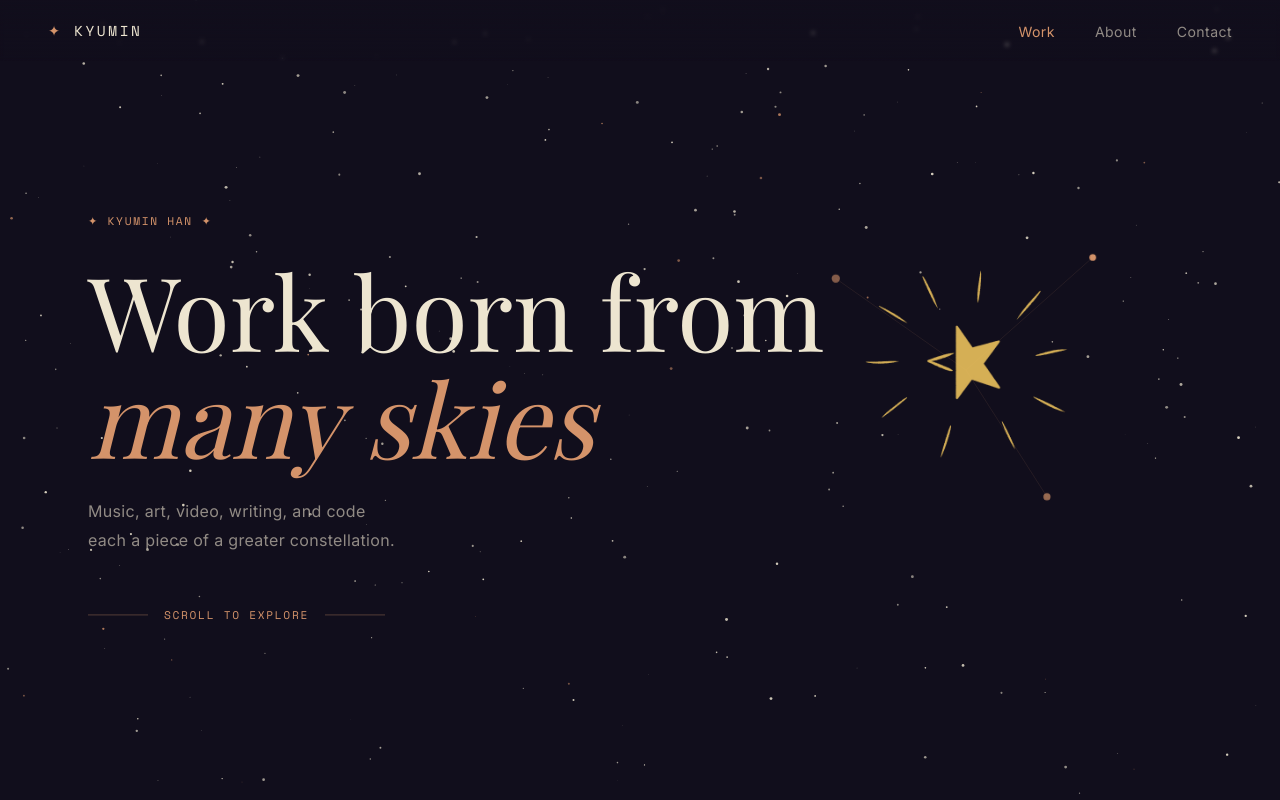
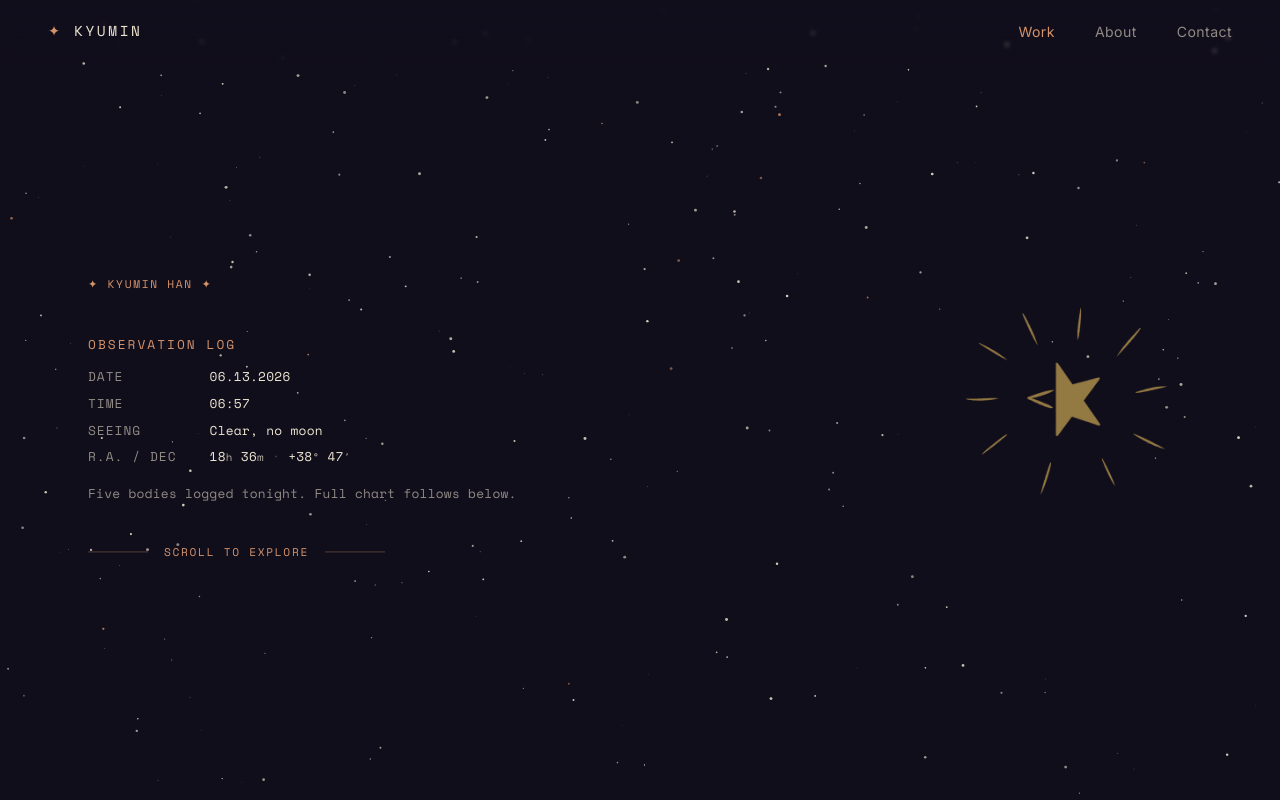
Before and after one commit to spicycumin5/star-portfolio, a React (Vite) app in the folder star-portfolio/: page / in a window 1280 px wide. Shown: the top 800 px of the page. Built offline with nearby package versions, Linux system fonts and the light colour scheme; a web font is replaced by a local one.

Commit message:
Redesign hero as an observation log
Replace the tagline/chart hero with a plain-text logbook entry
(date, time, seeing, coordinates), move the KYUMIN mark to a large
side placement, and keep the constellation preview for the actual
gallery below instead of duplicating it in the hero.

```diff
--- a/star-portfolio/index.html
+++ b/star-portfolio/index.html
@@ -3,13 +3,13 @@
   <head>
     <meta charset="UTF-8" />
     <meta name="viewport" content="width=device-width, initial-scale=1.0" />
-    <title>Kyumin Han — Work born from many skies</title>
-    <meta name="description" content="A multidisciplinary portfolio of music, art, video, writing, and code by Kyumin Han — each piece a part of a greater constellation." />
+    <title>Kyumin Han — Field notes from a working observatory</title>
+    <meta name="description" content="A multidisciplinary portfolio of music, art, video, writing, and code by Kyumin Han, charted across five instruments of one working sky." />
     <meta name="theme-color" content="#110e1c" />
     <link rel="icon" type="image/svg+xml" href="/favicon.svg" />
 
     <meta property="og:type" content="website" />
-    <meta property="og:title" content="Kyumin Han — Work born from many skies" />
+    <meta property="og:title" content="Kyumin Han — Field notes from a working observatory" />
     <meta property="og:description" content="A multidisciplinary portfolio of music, art, video, writing, and code." />
     <meta property="og:image" content="/images/seaside-headshot.jpg" />
 
--- a/star-portfolio/src/pages/Home.jsx
+++ b/star-portfolio/src/pages/Home.jsx
@@ -13,6 +13,8 @@ const DISCIPLINES = [
   { label: 'Code', category: 'code' },
 ]
 
+const pad = (n) => String(n).padStart(2, '0')
+
 export default function Home() {
   const [activeFilter, setActiveFilter] = useState('all')
   // Constellation hit-targets get cramped on small touch screens — default
@@ -20,6 +22,11 @@ export default function Home() {
   const [view, setView] = useState(() =>
     typeof window !== 'undefined' && window.innerWidth < 700 ? 'grid' : 'constellation'
   )
+  // Logged once at mount — the moment this page happened to be opened,
+  // not a ticking clock.
+  const [loggedAt] = useState(() => new Date())
+  const logDate = `${pad(loggedAt.getMonth() + 1)}.${pad(loggedAt.getDate())}.${loggedAt.getFullYear()}`
+  const logTime = `${pad(loggedAt.getHours())}:${pad(loggedAt.getMinutes())}`
 
   const filtered =
     activeFilter === 'all'
@@ -30,36 +37,38 @@ export default function Home() {
     <div className={styles.page}>
       {/* Hero */}
       <section className={styles.hero}>
-        <p className={styles.eyebrow}>✦ Kyumin Han ✦</p>
-        <div className={styles.headingRow}>
-          <h1 className={styles.heading}>
-            Work born from<br />
-            <em>many skies</em>
-          </h1>
-          <div className={styles.logoCluster}>
-            {/* A few satellite stars wired to the logo mark — the same
-                anchor-and-line language as the constellation view below,
-                so the hero reads as the first node rather than a static
-                lockup dropped on top of a starfield. */}
-            <svg className={styles.logoLines} viewBox="0 0 200 200" aria-hidden="true">
-              <line x1="100" y1="104" x2="26" y2="52" />
-              <line x1="100" y1="104" x2="172" y2="40" />
-              <line x1="100" y1="104" x2="146" y2="176" />
-              <circle cx="26" cy="52" r="2.6" className={styles.satellite} style={{ '--sd': '0s' }} />
-              <circle cx="172" cy="40" r="1.9" className={styles.satellite} style={{ '--sd': '0.9s' }} />
-              <circle cx="146" cy="176" r="2.2" className={styles.satellite} style={{ '--sd': '1.7s' }} />
-            </svg>
-            <img
-              src="/images/KYUMINlogo%20(2).png"
-              alt="KYUMIN"
-              className={styles.logoMark}
-            />
-          </div>
+        <h1 className={styles.identityName}>✦ Kyumin Han ✦</h1>
+
+        {/* A larger mark anchored to the right — balances the chart's
+            left-anchored spread and fills what was otherwise dead air
+            on wide viewports. */}
+        <img src="/images/KYUMINlogo%20(2).png" alt="" className={styles.sideMark} />
+
+        {/* Not a chart — a logbook page. What's charted below is the
+            real sky; this is just the entry written the night it was
+            observed, the way an astronomer's notebook always reads
+            plainer than the atlas it's building toward. */}
+        <div className={styles.log}>
+          <p className={styles.logLine}>Observation Log</p>
+          <p className={styles.logLine}>
+            <span className={styles.logLabel}>Date</span>{logDate}
+          </p>
+          <p className={styles.logLine}>
+            <span className={styles.logLabel}>Time</span>{logTime}
+          </p>
+          <p className={styles.logLine}>
+            <span className={styles.logLabel}>Seeing</span>Clear, no moon
+          </p>
+          <p className={styles.logLine}>
+            <span className={styles.logLabel}>R.A. / Dec</span>
+            18<span className={styles.unit}>h</span> 36<span className={styles.unit}>m</span>{' '}
+            <span className={styles.sep}>·</span> +38<span className={styles.unit}>°</span> 47<span className={styles.unit}>′</span>
+          </p>
+          <p className={styles.logLine}>
+            Five bodies logged tonight. Full chart follows below.
+          </p>
         </div>
-        <p className={styles.sub}>
-          Music, art, video, writing, and code <br />
-          each a piece of a greater constellation.
-        </p>
+
         <div className={styles.divider}>Scroll to explore</div>
       </section>
 
--- a/star-portfolio/src/pages/Home.module.css
+++ b/star-portfolio/src/pages/Home.module.css
@@ -19,6 +19,7 @@
 }
 
 .hero {
+  position: relative;
   min-height: 100vh;
   display: flex;
   flex-direction: column;
@@ -31,84 +32,103 @@
   width: 100%;
 }
 
-.eyebrow {
+.identityName {
   font-family: var(--ff-mono);
   font-size: 0.7rem;
+  font-weight: 400;
   letter-spacing: 0.15em;
   text-transform: uppercase;
   color: var(--gold);
-  margin-bottom: 1.5rem;
+  margin: 0 0 1.5rem;
   animation: warpIn 0.9s cubic-bezier(0.22, 1, 0.36, 1) 0.2s both;
 }
 
-.headingRow {
-  display: flex;
-  align-items: center;
-  gap: 2rem;
-  margin-bottom: 1.5rem;
-  animation: warpIn 1s cubic-bezier(0.22, 1, 0.36, 1) 0.4s both;
+/* A second, larger mark anchored to the page itself rather than the
+   text — it balances the chart's left-anchored spread on wide
+   viewports instead of sitting in a tidy lockup with the name. */
+.sideMark {
+  position: absolute;
+  right: clamp(1.5rem, 5vw, 4.5rem);
+  top: 50%;
+  transform: translateY(-50%);
+  height: clamp(160px, 24vw, 320px);
+  width: auto;
+  opacity: 0.85;
+  pointer-events: none;
+  animation: warpIn 1.2s cubic-bezier(0.22, 1, 0.36, 1) 0.3s both;
 }
 
-.heading {
-  font-family: var(--ff-serif);
-  font-weight: 400;
-  font-size: clamp(3.5rem, 8vw, 6.5rem);
-  line-height: 1.05;
-  margin-bottom: 0;
+@media (max-width: 1300px) {
+  .sideMark {
+    height: clamp(120px, 18vw, 220px);
+    opacity: 0.6;
+  }
 }
 
-.logoCluster {
-  position: relative;
-  height: clamp(120px, 18vw, 220px);
-  display: flex;
-  align-items: center;
-  justify-content: center;
-  flex-shrink: 0;
+@media (max-width: 980px) {
+  .sideMark {
+    display: none;
+  }
 }
 
-.logoLines {
-  position: absolute;
-  inset: -30%;
-  overflow: visible;
-  pointer-events: none;
+/* ── Observation log ──
+   Not a preview of the constellations — the plainer thing that comes
+   before them. Just typed lines, no card, no rules, one font — the
+   actual sky (below, on scroll) lands as the payoff rather than a
+   repeat. */
+
+.log {
+  width: min(100%, 460px);
+  margin: 1rem 0 2rem;
+  font-family: var(--ff-mono);
+  animation: warpIn 1.1s cubic-bezier(0.22, 1, 0.36, 1) 0.4s both;
 }
 
-.logoLines line {
-  stroke: var(--gold-dim);
-  stroke-width: 0.6;
-  opacity: 0.5;
-  vector-effect: non-scaling-stroke;
+.logLine {
+  font-size: 0.8rem;
+  letter-spacing: 0.02em;
+  color: var(--text);
+  line-height: 2.1;
 }
 
-.satellite {
-  fill: var(--gold);
-  transform-box: fill-box;
-  transform-origin: center;
-  animation: satelliteTwinkle 3.2s ease-in-out infinite;
-  animation-delay: var(--sd, 0s);
+.logLine:first-child {
+  letter-spacing: 0.16em;
+  text-transform: uppercase;
+  color: var(--gold);
+  margin-bottom: 0.3rem;
 }
 
-.logoMark {
-  position: relative;
-  height: 100%;
-  width: auto;
-  opacity: 0.9;
-  flex-shrink: 0;
+.logLine:last-child {
+  color: var(--muted);
+  margin-top: 0.6rem;
 }
 
-.heading em {
-  font-style: italic;
-  color: var(--gold);
+.logLabel {
+  display: inline-block;
+  width: 9.5em;
+  color: var(--muted);
+  letter-spacing: 0.08em;
+  text-transform: uppercase;
 }
 
-.sub {
-  font-size: 1rem;
+.unit {
+  font-size: 0.85em;
+  opacity: 0.75;
+}
+
+.sep {
+  color: var(--gold-dim);
+}
+
+.logNotes {
+  margin-top: 1rem;
+  padding-top: 1.1rem;
+  border-top: 0.5px solid var(--rim);
+  font-family: var(--ff-serif);
+  font-style: italic;
+  font-size: 0.98rem;
   color: var(--muted);
-  letter-spacing: 0.02em;
-  max-width: 520px;
-  line-height: 1.8;
-  margin-bottom: 3rem;
-  animation: warpIn 1s cubic-bezier(0.22, 1, 0.36, 1) 0.6s both;
+  line-height: 1.7;
 }
 
 .divider {
```
